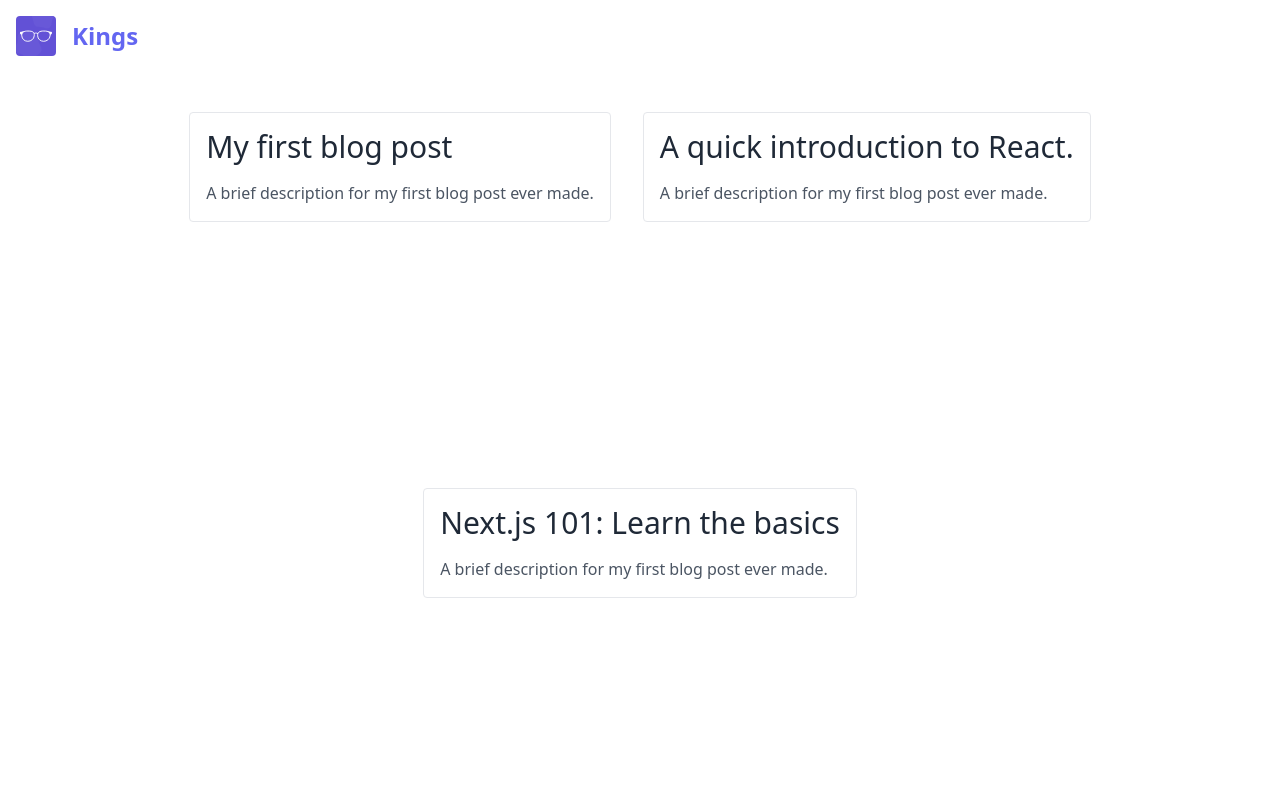
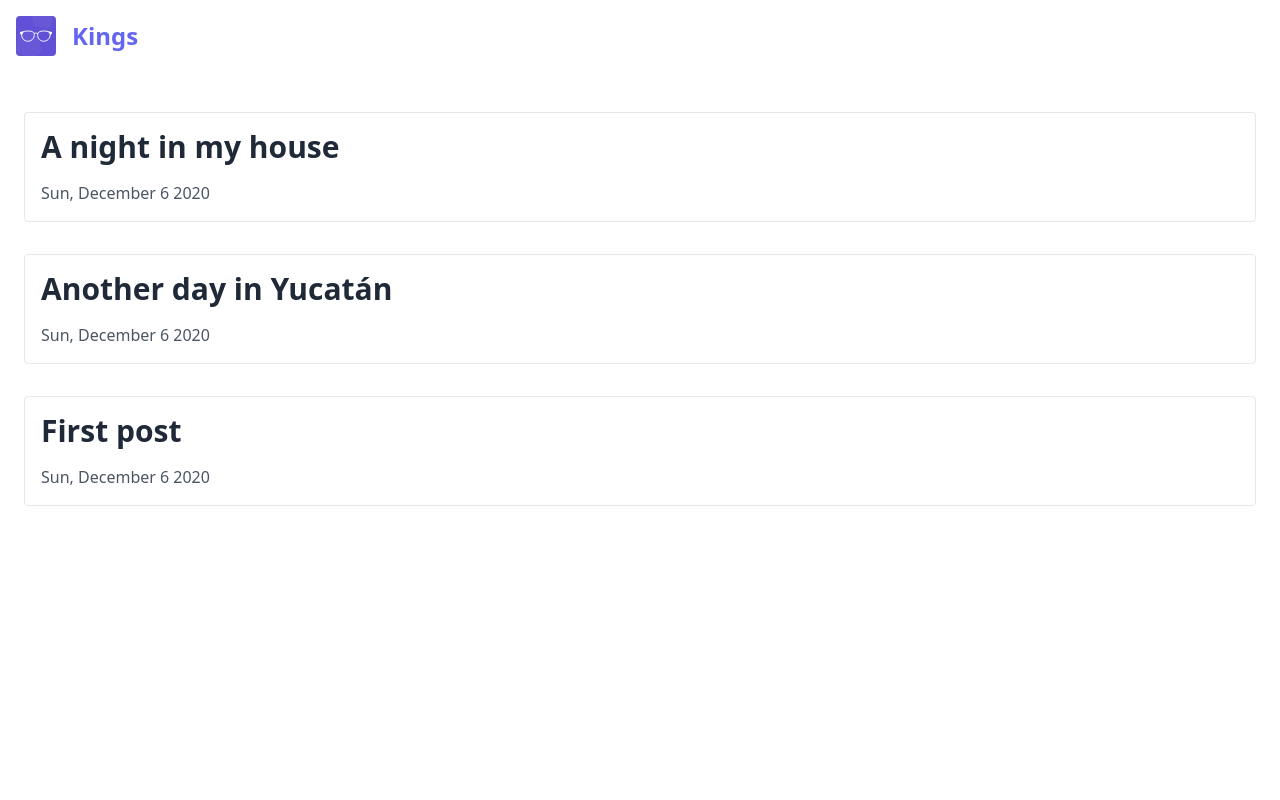
Before and after one commit to imreyesjorge/blog, a Next.js app: page / in a window 1280 px wide. Shown: the top 800 px of the page. Built offline with nearby package versions, Linux system fonts and the light colour scheme.

Commit message:
feat: Added posts in home-page
Added the posts into the home-page

```diff
--- a/components/Post.js
+++ b/components/Post.js
@@ -1,13 +1,13 @@
 import Link from 'next/link'
 
-const Post = ({ title, desc }) => {
+const Post = ({ title, date }) => {
   return (
     <Link href="/">
-      <a className="group w-max m-4 p-4 border hover:border-indigo-500 rounded cursor-pointer flex flex-col duration-75">
-        <h2 className="text-3xl text-gray-800 mb-4 group-hover:text-indigo-500 transition-75">
+      <a className="group w-full my-4 p-4 border hover:border-indigo-500 rounded cursor-pointer flex flex-col duration-75">
+        <h2 className="text-3xl text-gray-800 font-semibold mb-4 group-hover:text-indigo-500 transition-75">
           {title}
         </h2>
-        <p className="text-gray-600">{desc}</p>
+        <p className="text-gray-600">{date}</p>
       </a>
     </Link>
   );
--- /dev/null
+++ b/lib/posts.js
@@ -0,0 +1,31 @@
+import fs from 'fs'
+import path from 'path'
+import matter from 'gray-matter'
+
+// Get the posts directory route
+const postsDirectory = path.join(process.cwd(), 'posts')
+
+export function getSortedPostsData() {
+    // Get file names under `/posts/`
+    const fileNames = fs.readdirSync(postsDirectory)
+    const allPostsData = fileNames.map(fileName => {
+        // Remove the `.md` extension from the file name to get the id
+        const id = fileName.replace(/\.md$/, '')
+
+        // Read markdown file as a string
+        const fullPath = path.join(postsDirectory, fileName)
+        const fileContents = fs.readFileSync(fullPath, 'utf8')
+
+        // Use gray-matter to parse the post metadata section
+        const matterResult = matter(fileContents)
+
+        // Combine the data with the id
+        return {
+            id,
+            ...matterResult.data
+        }
+    })
+
+    // Return reversed posts
+    return allPostsData.reverse()
+}
--- a/package.json
+++ b/package.json
@@ -11,6 +11,7 @@
   },
   "dependencies": {
     "autoprefixer": "^10.0.4",
+    "gray-matter": "^4.0.2",
     "next": "^10.0.3",
     "postcss": "^8.1.14",
     "react": "^17.0.1",
--- a/pages/index.js
+++ b/pages/index.js
@@ -4,7 +4,9 @@ import Nav from "../components/Nav";
 import Footer from "../components/Footer";
 import Post from "../components/Post";
 
-const index = () => {
+import { getSortedPostsData } from '../lib/posts'
+
+const index = ({ allPostsData }) => {
   return (
     <>
       <Head>
@@ -13,19 +15,14 @@ const index = () => {
       </Head>
       <div className="min-h-screen flex flex-col">
         <Nav />
-        <main className="w-full min-h-screen p-6 flex items-start justify-center flex-wrap">
-          <Post
-            title="My first blog post"
-            desc="A brief description for my first blog post ever made."
-          />
-          <Post
-            title="A quick introduction to React."
-            desc="A brief description for my first blog post ever made."
-          />
-          <Post
-            title="Next.js 101: Learn the basics"
-            desc="A brief description for my first blog post ever made."
-          />
+        <main className="w-full min-h-screen p-6 flex flex-col">
+          {allPostsData.map(({ id, date, title }) => (
+            <Post
+              title={title}
+              date={date}
+              key={id}
+            />
+          ))}
         </main>
         <Footer />
       </div>
@@ -33,4 +30,14 @@ const index = () => {
   );
 };
 
+export async function getStaticProps() {
+  const allPostsData = getSortedPostsData()
+
+  return {
+    props: {
+      allPostsData
+    }
+  }
+}
+
 export default index;
--- /dev/null
+++ b/pages/posts/[id].js
@@ -0,0 +1,7 @@
+const id = (props) => {
+    return(
+        <p>Test</p>
+    )
+}
+
+export default id
--- /dev/null
+++ b/posts/first-post.md
@@ -0,0 +1,6 @@
+---
+title: 'First post'
+date: 'Sun, December 6 2020'
+---
+
+This is my first blog post, it's just post without meaning itself but to help testing the website.
--- /dev/null
+++ b/posts/second-post.md
@@ -0,0 +1,6 @@
+---
+title: Another day in Yucatán
+date: Sun, December 6 2020
+---
+
+Test body
--- /dev/null
+++ b/posts/third-post.md
@@ -0,0 +1,6 @@
+---
+title: 'A night in my house'
+date: Sun, December 6 2020
+---
+
+Body Test
```
Also changed, not shown: 1 other file (tests, documents, lock files or other folders).
